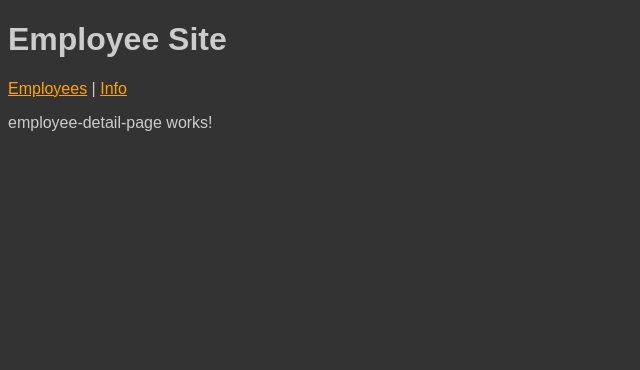
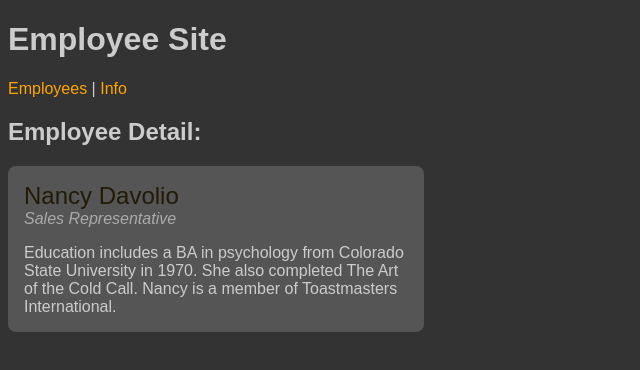
Before and after one commit to edwardtanguay/et01-employee-site, an Angular app: page /employees/1 in a window 1280 px wide. Shown: the top 370 px of the page, without its empty margins (0-640 px from the left). Built offline with nearby package versions, Linux system fonts and the light colour scheme.

Commit message:
link fix

```diff
--- a/src/app/employee-detail-page/employee-detail-page.component.html
+++ b/src/app/employee-detail-page/employee-detail-page.component.html
@@ -1 +1,6 @@
-<p>employee-detail-page works!</p>
+<h2>Employee Detail:</h2>
+<div class="employee">
+	<div class="fullName">{{employee.firstName}} {{employee.lastName}}</div>
+	<div class="title">{{employee.title}}</div>
+	<div class="notes">{{employee.notes}}</div>
+</div>
--- a/src/app/employee-detail-page/employee-detail-page.component.scss
+++ b/src/app/employee-detail-page/employee-detail-page.component.scss
@@ -0,0 +1,17 @@
+.employee {
+	background-color: #555;
+	width: 24rem;
+	padding: 1rem;
+	border-radius: .5rem;
+
+
+	.fullName {
+		font-size: 1.5rem;
+		color: rgb(35, 26, 8);
+	}
+	.title {
+		font-style: italic;
+		margin-bottom: 1rem;
+		color: #aaa;
+	}
+}
--- a/src/app/employee-detail-page/employee-detail-page.component.ts
+++ b/src/app/employee-detail-page/employee-detail-page.component.ts
@@ -1,5 +1,6 @@
 import { Component, OnInit } from '@angular/core';
 import { ActivatedRoute } from '@angular/router';
+import { employees } from '../datamodel';
 
 @Component({
   selector: 'app-employee-detail-page',
@@ -8,13 +9,13 @@ import { ActivatedRoute } from '@angular/router';
 })
 export class EmployeeDetailPageComponent implements OnInit {
 
-  employee = {};
+  employee:any = {};
 
   constructor(private route: ActivatedRoute) {}
 
   ngOnInit(): void {
     const id = this.route.snapshot.paramMap.get('id');
-    this.employee = { firstName: "test" };
+    this.employee = employees.find(m => String(m.employeeID) === id);
   }
 
 }
--- a/src/app/info-page/info-page.component.html
+++ b/src/app/info-page/info-page.component.html
@@ -1 +1,2 @@
-<p>info-page works!</p>
+<h2>Info Page</h2>
+<p>This is the info page.</p>
--- a/src/styles.scss
+++ b/src/styles.scss
@@ -5,6 +5,7 @@ body {
 
 	a {
 		color: orange;
+		text-decoration: none;
 	}
 
 }
```
